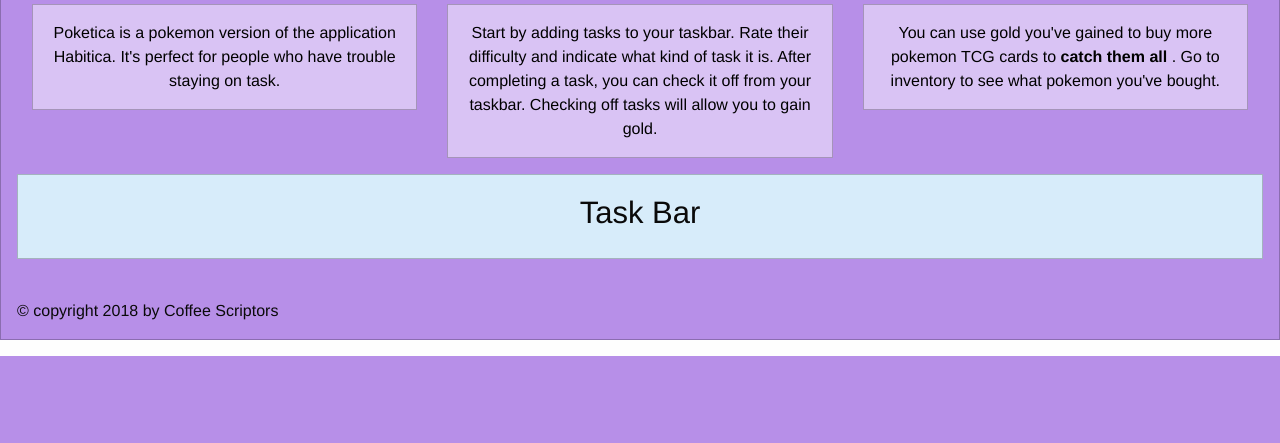
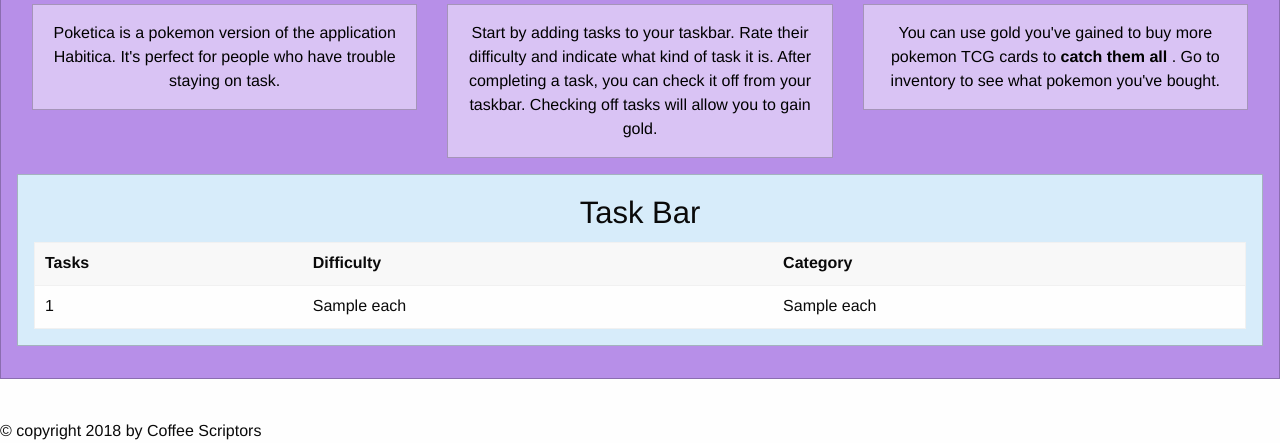
Before and after one commit to cliu5/CoffeeScriptors, a Flask app: template templates/home.html in a window 1280 px wide. Shown: the part 615-1058 px from the top of the page. Before the commit the page ends 971 px from the top, so only its background shows below. Run offline with Flask 2, Linux system fonts and the light colour scheme; the template is opened without the code that fills it: most values are stand-ins (such as "Sample title", 1, 10 or a date in 2020); grey boxes marked "Sample" are stand-in pictures; parts of the project's set-up code (start-up, migrations or seed data) failed here and were passed over; some libraries are stand-ins or nearby versions.

Commit message:
view tasks is working

```diff
--- a/app.py
+++ b/app.py
@@ -103,13 +103,15 @@
         username = session['username']
         userNames = []
         tasks=search.getTask(username)
-        #print(tasks)
-        #print(tasks[0][0])
-        #length=len(tasks)
         difficulty=search.getDifficulty(username)
         category=search.getCategory(username)
-        #print(difficulty)
-        #print(search.getAvatar(username))
+        info = []
+        for length in range(0, len(tasks)):
+            row = []
+            row.append((tasks[length])[0])
+            row.append((difficulty[length])[0])
+            row.append((category[length])[0])
+            info.append(row)
         if search.getAvatar(username) ==[('',)]:
             return redirect(url_for('pick'))
         #if search.getTask(username)==[]:
@@ -119,9 +121,7 @@
                                    avatar=pokepy.getImage(search.getAvatar(username)[0][0]),
                                    username = username,
                                    names = userNames,
-                                   tasks=tasks,
-                                   difficulty=difficulty,
-                                   category=category)
+                                   info = info)
     else:
         try:
             username=request.form['username'] #username
@@ -205,6 +205,7 @@
         return render_template('inventory.html', pokeList = pokemon)
     else:
         return redirect(url_for('authPage'))
+
 if __name__ == '__main__':
     app.debug = True
     app.run()
--- a/templates/home.html
+++ b/templates/home.html
@@ -5,38 +5,40 @@
 {% block content %}
 
 <div id="callout"  class="callout" style="background-color:rgb(183, 143, 232);">
+
+  <!--WELCOME STATEMENT-->
   <div class="callout primary" data-closable="slide-out-right">
     <center> <h3> Welcome {{username}} </h3></center>
   </div>
+
+  <!--ADD TASK BUTTON-->
   <a href="/addTask"> <img src="../static/plus.jpg" style="float:right; height:50px; width:50px; border-radius:80%"></a>
 
   <div>
+    <!--AVATAR IMAGE-->
     <img src={{avatar}} style="height:10%; width:10%;">
 
     <p>Woke photo booth chia, unicorn celiac fingerstache taxidermy tattooed listicle cronut adaptogen master cleanse cloud bread typewriter humblebrag. Wayfarers sriracha fixie tattooed, DIY fingerstache small batch stumptown next level food truck mixtape tousled semiotics PBR&B. Distillery aesthetic plaid banh mi. Messenger bag authentic master cleanse af chicharrones, roof party quinoa.</p>
 
+    <!--GACHA-->
     <div class="callout primary" data-closable="slide-out-right">
       <center><h3> Gacha </h3> </center>
     </div><center>
-    <form  action ="/gacha" method="POST">
-      <input class="button" type="submit" value="Get A Pokemon">
+      <form  action ="/gacha" method="POST">
+	<input class="button" type="submit" value="Get A Pokemon">
     </form></center>
 
+    <!--INSTRUCTIONS-->
     <div class="callout primary" data-closable="slide-out-right">
       <center><h3> How to Play </h3> </center>
     </div>
     <div class="grid-x grid-padding-x">
       <div class="large-4 medium-4 small-4 cell">
 	<div style="background-color:rgb(217, 195, 244); color:black;" class="primary callout">
-
-
 	  <center>
 	    Poketica is a pokemon version of the application Habitica. It's perfect for people who have trouble staying on task.
 	  </center>
-
 	</div>
-
-
       </div>
       <div class="large-4 medium-4 small-4 cell">
 	<div style="background-color:rgb(217, 195, 244); color:black;" class="primary callout">
@@ -54,8 +56,38 @@
       </div>
     </div>
 
+    <!--TASK BAR-->
     <div class="callout primary" data-closable="slide-out-right">
       <center><h3> Task Bar </h3> </center>
+
+
+      <table>
+	<thead>
+	  <tr>
+	    <th>Tasks</th>
+	    <th>Difficulty</th>
+	    <th>Category</th>
+	  </tr>
+	</thead>
+
+	<tbody>
+	  {% for each in info %}
+	  <tr>
+	    <td>
+	      {{ each[0] }}
+	    </td>
+	    <td>
+	      {{ each[1] }}
+	    </td>
+	    <td>
+	      {{ each[2] }}
+	    </td>
+	  </tr>
+	  {% endfor %}
+	</tbody>
+      </table>
     </div>
+  </div>
+</div>
 
-    {% endblock %}
+{% endblock %}
```
Also changed, not shown: doc/devlog.txt (+7 -0 lines), data/CoffeeScriptors.db.
